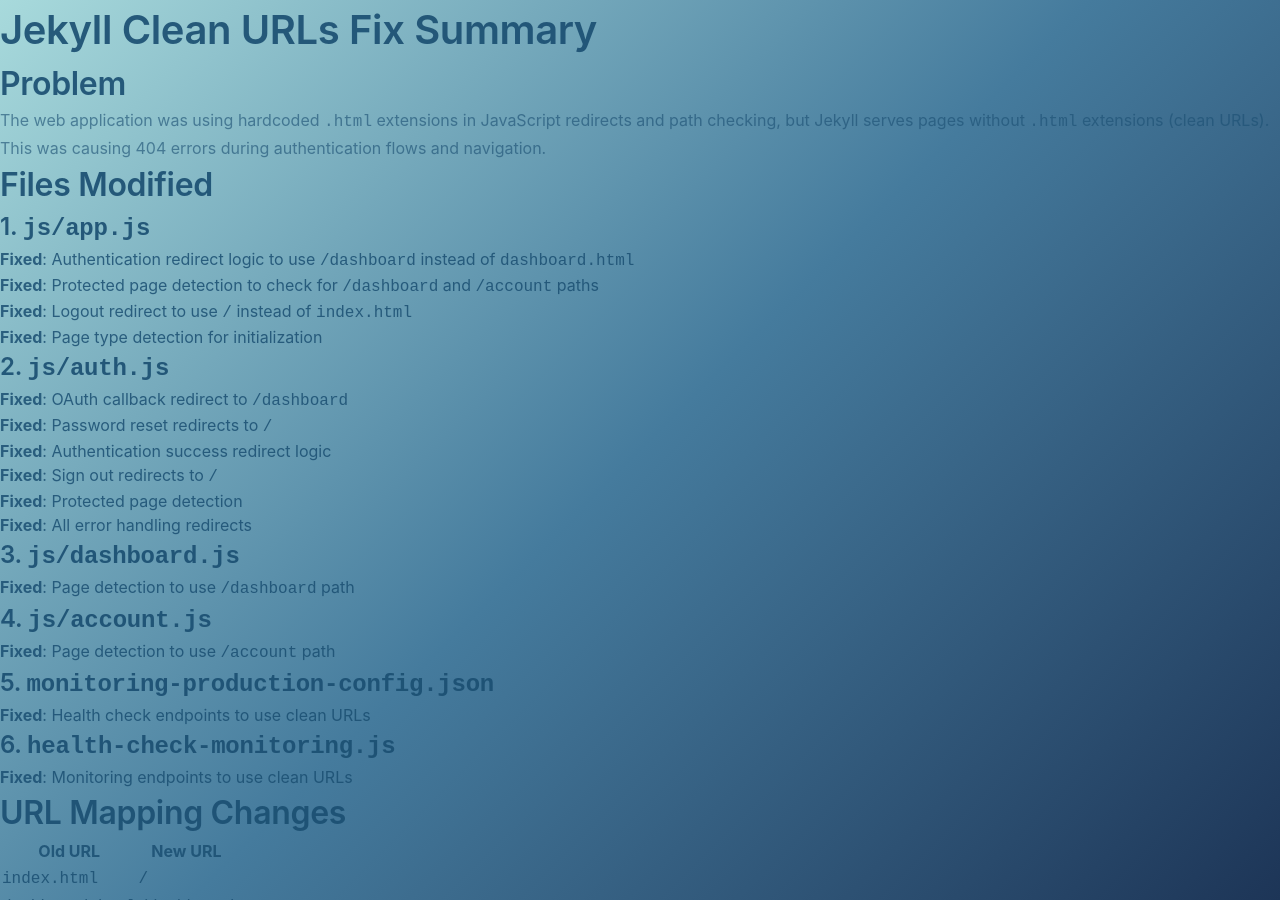
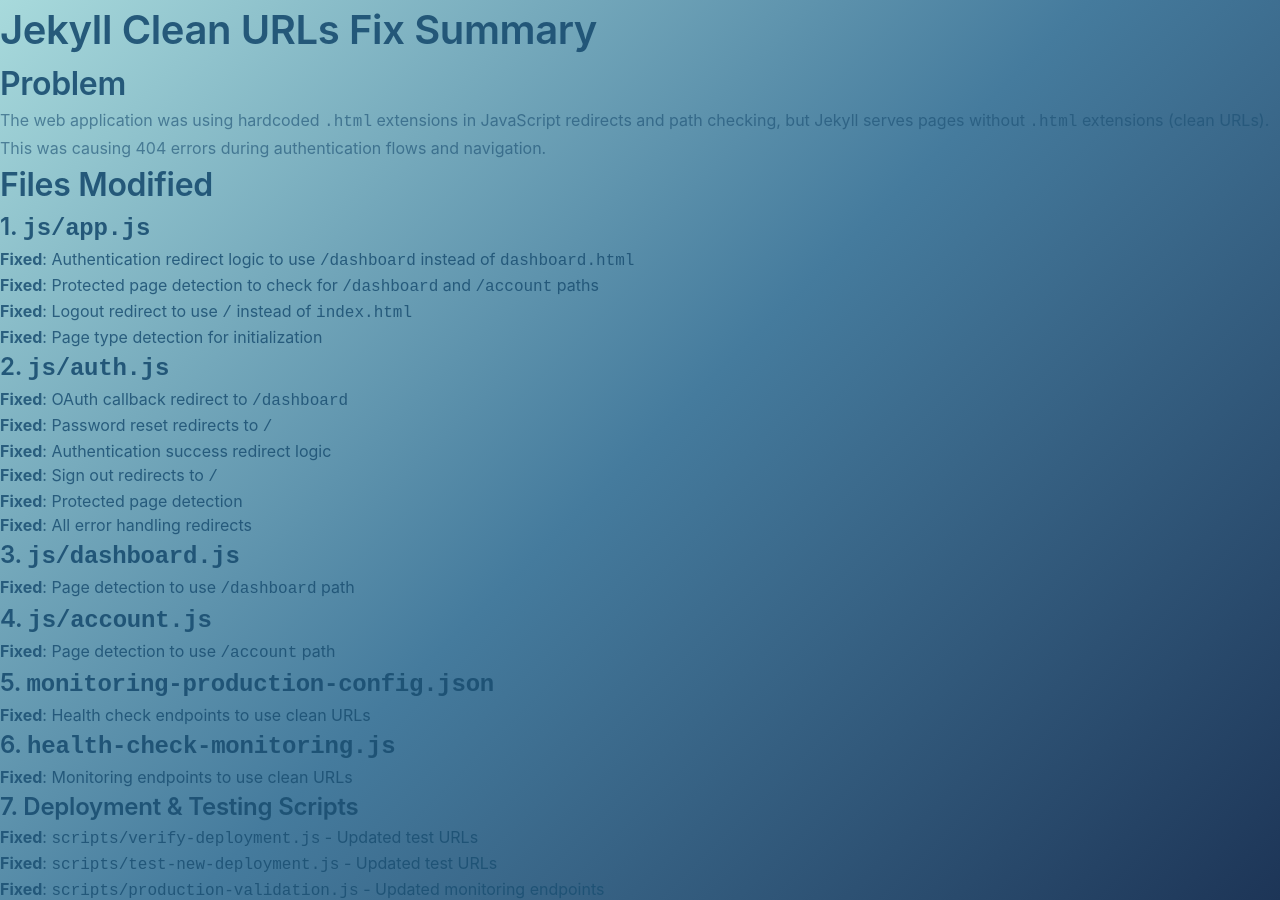
Before and after one commit to g1mliii/URL-Notes, a Jekyll site: the page built from JEKYLL_URL_FIX_SUMMARY.md, in a window 1280 px wide. Built offline with Jekyll 4.4.1, drawn with Linux system fonts in a browser that asks for light colours; our own code applies the rules of GitHub Pages for plain Markdown files; some of the changed text lies outside the part shown.

Commit message:
fix ref2

```diff
--- a/JEKYLL_URL_FIX_SUMMARY.md
+++ b/JEKYLL_URL_FIX_SUMMARY.md
@@ -30,6 +30,15 @@
 
 ### 6. `health-check-monitoring.js`
 - **Fixed**: Monitoring endpoints to use clean URLs
+
+### 7. Deployment & Testing Scripts
+- **Fixed**: `scripts/verify-deployment.js` - Updated test URLs
+- **Fixed**: `scripts/test-new-deployment.js` - Updated test URLs
+- **Fixed**: `scripts/production-validation.js` - Updated monitoring endpoints
+- **Fixed**: `scripts/final-production-check.js` - Updated test URLs and documentation
+- **Fixed**: `scripts/enable-github-pages.js` - Updated verification URLs
+- **Fixed**: `scripts/delete-old-repo-guide.js` - Updated test URLs
+- **Fixed**: `scripts/backup-config.js` - Updated monitoring endpoints
 
 ## URL Mapping Changes
 
```
